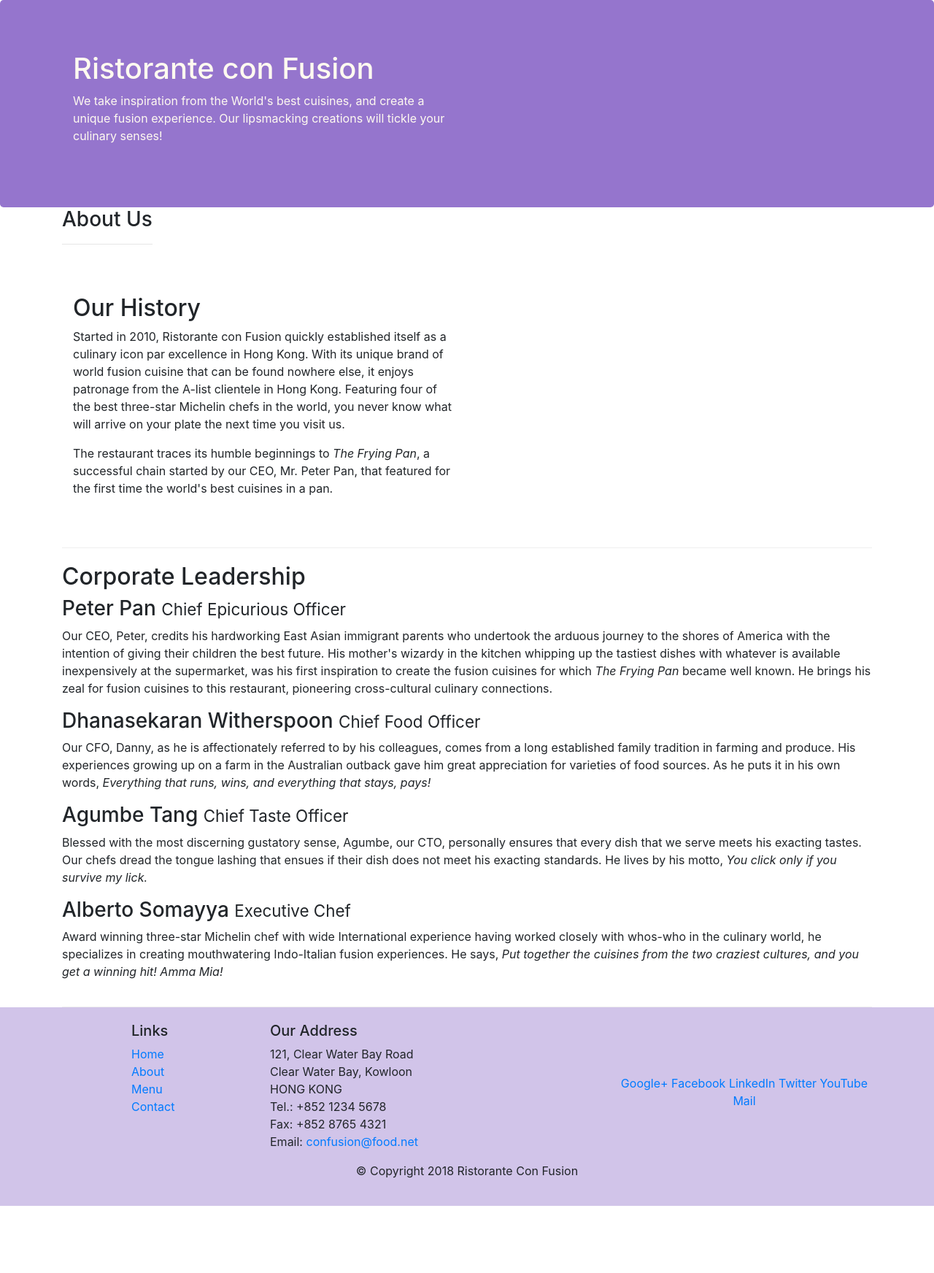
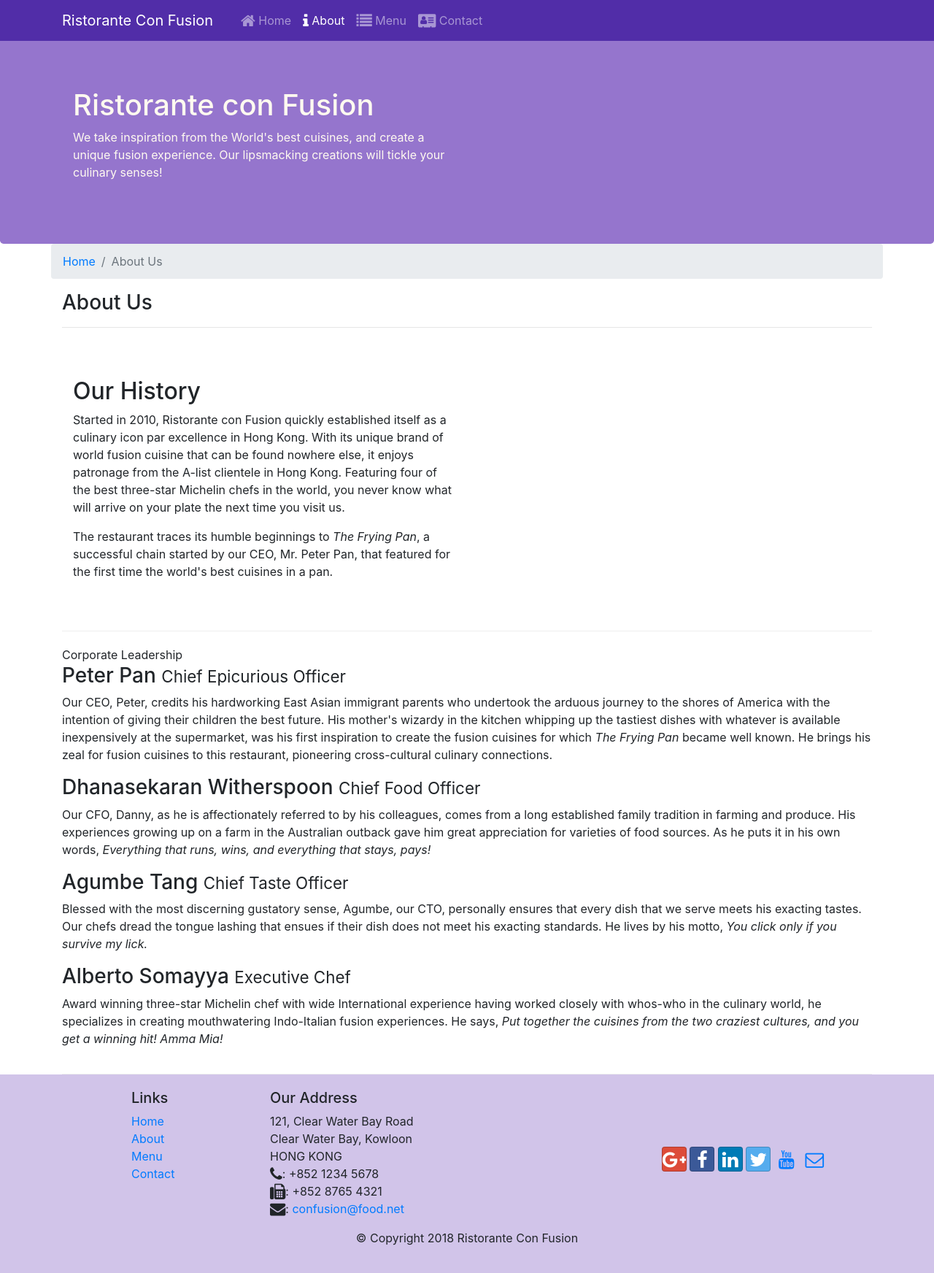
Before and after one commit to llandreeall/Front-End-Web-UI-Frameworks-and-Tools-Bootstrap-4-Course, a website: page aboutus.html in a window 1280 px wide. Shown: the whole page at 73% size. Before the commit the page ends 1652 px from the top, so only its background shows below. Drawn offline with nearby package versions, Linux system fonts and the light colour scheme.

Commit message:
Icon Fonts

```diff
--- a/aboutus.html
+++ b/aboutus.html
@@ -9,6 +9,8 @@
 
     <!-- Bootstrap CSS -->
     <link rel="stylesheet" href="node_modules/bootstrap/dist/css/bootstrap.min.css">
+    <link rel="stylesheet" href="node_modules/font-awesome/css/font-awesome.min.css">
+    <link rel="stylesheet" href="node_modules/bootstrap-social/bootstrap-social.css">
     <link rel="stylesheet" href="css/styles.css">
 
     <title>Ristorante Con Fusion: About Us</title>
@@ -16,7 +18,22 @@
 </head>
 
 <body>
-
+    <nav class="navbar navbar-dark navbar-expand-sm fixed-top">
+        <div class="container">
+            <button class="navbar-toggler" type="button" data-toggle="collapse" data-target="#Navbar">
+                <span class="navbar-toggler-icon"></span>
+            </button>
+            <a class="navbar-brand mr-auto" href="./index.html">Ristorante Con Fusion</a>
+            <div class="collapse navbar-collapse" id="Navbar">
+                <ul class="navbar-nav mr-auto">
+                    <li class="nav-item"><a class="nav-link" href="./index.html"><span class="fa fa-home fa-lg"></span> Home</a></li>
+                    <li class="nav-item active"><a class="nav-link" href="./aboutus.html"><span class="fa fa-info fa-lg"></span> About</a></li>
+                    <li class="nav-item"><a class="nav-link" href="#"><span class="fa fa-list fa-lg"></span> Menu</a></li>
+                    <li class="nav-item"><a class="nav-link" href="#"><span class="fa fa-address-card fa-lg"></span> Contact</a></li>
+                </ul>
+            </div>
+        </div>
+    </nav>
     <header class="jumbotron">
         <div class="container">
             <div class="row row-header">
@@ -31,8 +48,12 @@
     </header>
 
     <div class="container">
-        <div class="row row-header align-items-center">
-            <div>
+        <div class="row">
+            <ol class="col-12 breadcrumb">
+                <li class="breadcrumb-item"><a href="./index.html">Home</a></li>
+                <li class="breadcrumb-item active">About Us</li>
+            </ol>
+            <div class="col-12">
                <h3>About Us</h3>
                <hr>
             </div>
@@ -50,7 +71,7 @@
 
 
         <div class="row row-content align-items-center">
-            <div>
+            <div class="col-sm-12>
                 <h2>Corporate Leadership</h2>
                 <h3>Peter Pan <small>Chief Epicurious Officer</small></h3>
                 <p class="d-none d-sm-block">Our CEO, Peter, credits his hardworking East Asian immigrant parents who undertook the arduous journey to the shores of America with the intention of giving their children the best future. His mother's wizardy in the kitchen whipping up the tastiest dishes with whatever is available inexpensively at the supermarket, was his first inspiration to create the fusion cuisines for which <em>The Frying Pan</em> became well known. He brings his zeal for fusion cuisines to this restaurant, pioneering cross-cultural culinary connections.</p>
@@ -71,7 +92,7 @@
                 <div class="col-4 offset-1 col-sm-2">
                     <h5>Links</h5>
                     <ul class="list-unstyled">
-                        <li><a href="#">Home</a></li>
+                        <li><a href="./index.html">Home</a></li>
                         <li><a href="#">About</a></li>
                         <li><a href="#">Menu</a></li>
                         <li><a href="#">Contact</a></li>
@@ -83,19 +104,19 @@
 		              121, Clear Water Bay Road<br>
 		              Clear Water Bay, Kowloon<br>
 		              HONG KONG<br>
-		              Tel.: +852 1234 5678<br>
-		              Fax: +852 8765 4321<br>
-		              Email: <a href="mailto:confusion@food.net">confusion@food.net</a>
+		              <i class="fa fa-phone fa-lg"></i>: +852 1234 5678<br>
+		              <i class="fa fa-fax fa-lg"></i>: +852 8765 4321<br>
+		              <i class="fa fa-envelope fa-lg"></i>: <a href="mailto:confusion@food.net">confusion@food.net</a>
 		           </address>
                 </div>
                 <div class="col-12 col-sm-4 align-self-center">
                     <div class="text-center">
-                        <a href="http://google.com/+">Google+</a>
-                        <a href="http://www.facebook.com/profile.php?id=">Facebook</a>
-                        <a href="http://www.linkedin.com/in/">LinkedIn</a>
-                        <a href="http://twitter.com/">Twitter</a>
-                        <a href="http://youtube.com/">YouTube</a>
-                        <a href="mailto:">Mail</a>
+                        <a class="btn btn-social-icon btn-google" href="http://google.com/+"><i class="fa fa-google-plus fa-lg"></i></a>
+                        <a class="btn btn-social-icon btn-facebook" href="http://www.facebook.com/profile.php?id="><i class="fa fa-facebook fa-lg"></i></a>
+                        <a class="btn btn-social-icon btn-linkedin" href="http://www.linkedin.com/in/"><i class="fa fa-linkedin fa-lg"></i></a>
+                        <a class="btn btn-social-icon btn-twitter" href="http://twitter.com/"><i class="fa fa-twitter fa-lg"></i></a>
+                        <a class="btn btn-social-icon btn-youtube" href="http://youtube.com/"><i class="fa fa-youtube fa-lg"></i></a>
+                        <a class="btn btn-social-icon" href="mailto:"><i class="fa fa-envelope-o fa-lg"></i></a>
                     </div>
                 </div>
            </div>
--- a/css/styles.css
+++ b/css/styles.css
@@ -34,3 +34,17 @@
     margin: 0px;
     color: #0f0f0f;
 }
+
+.collapse{
+    margin-left: 30px;
+}
+
+body{
+    padding: 50px 0px 0px 0px;
+    z-index: 0;
+}
+
+.navbar-dark {
+    background: #512da8;
+
+}
--- a/package.json
+++ b/package.json
@@ -15,6 +15,8 @@
   },
   "dependencies": {
     "bootstrap": "^4.0.0",
+    "bootstrap-social": "^5.1.1",
+    "font-awesome": "^4.7.0",
     "jquery": "^3.5.1",
     "popper.js": "^1.16.1"
   }
```
Also changed, not shown: index.html (+29 -12 lines), 1 other file.
